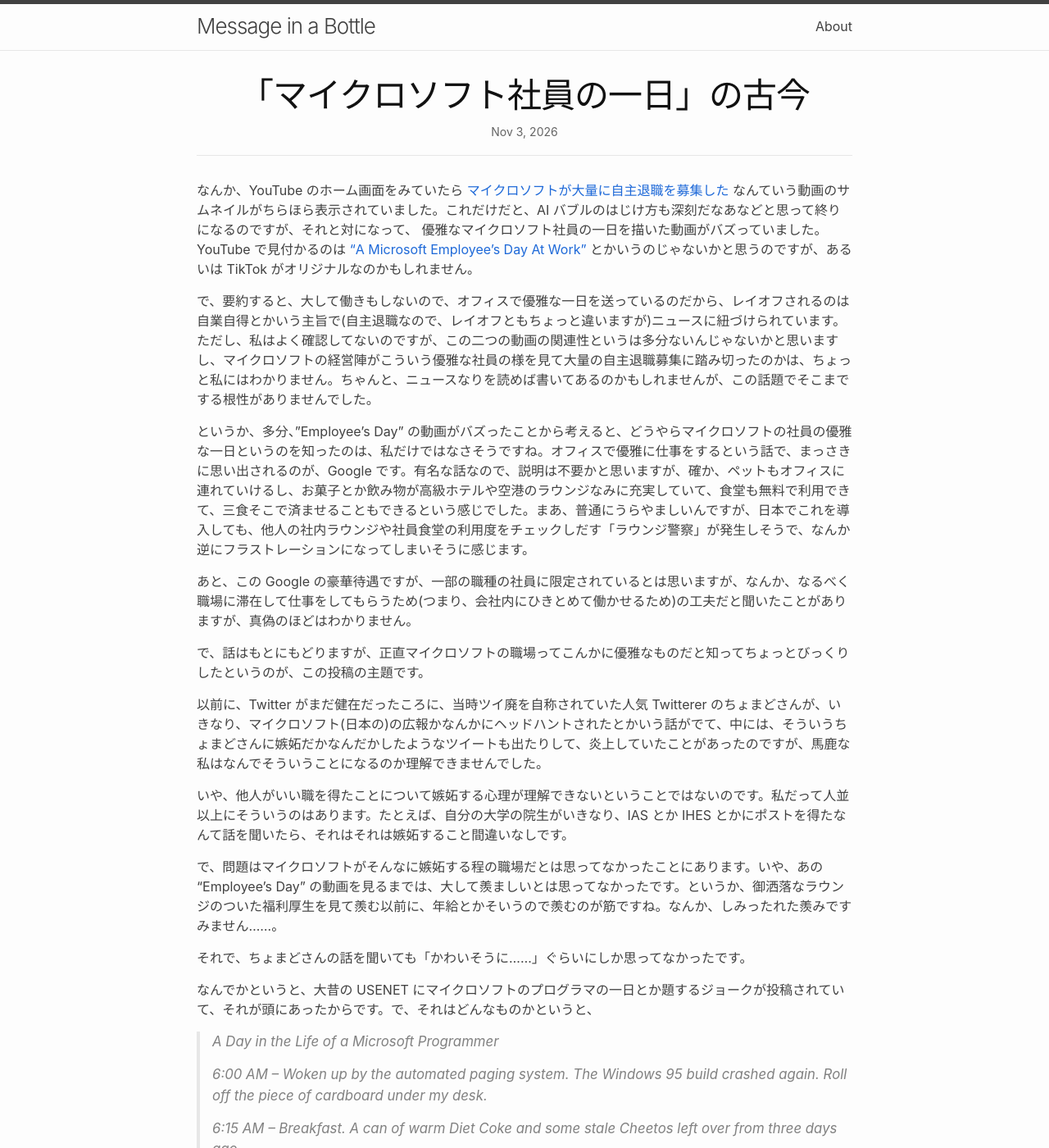
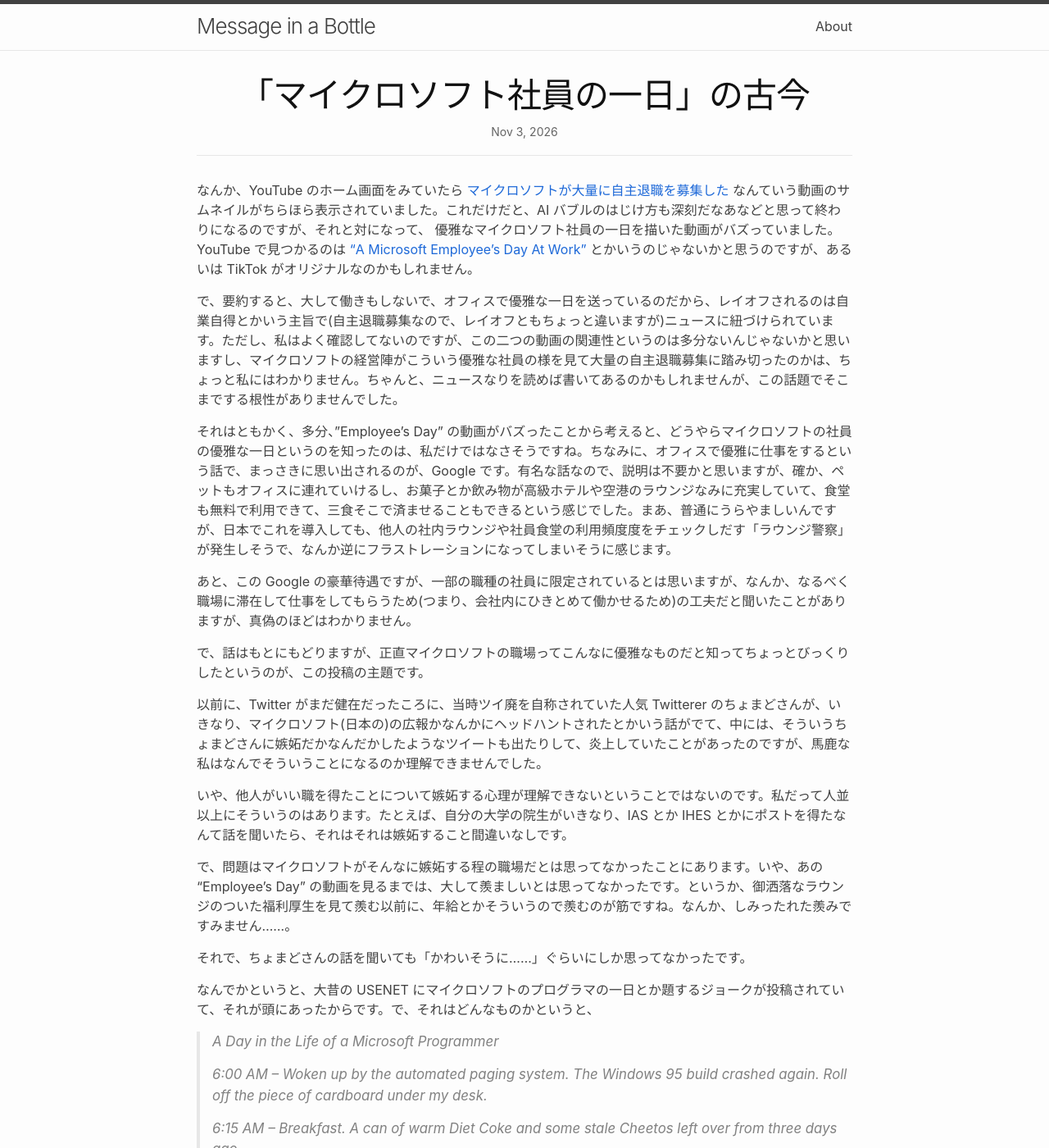
Before and after one commit to eiu2/eiu2.github.com, a Jekyll site: the page built from _posts/2026-11-03-ms.md, in a window 1280 px wide and 1400 px high. Shown: the whole window at 82% size. Built offline with Jekyll 4.4.1, drawn with Linux system fonts in a browser that asks for light colours; nearby versions of some CDN libraries.

Commit message:
Update 2026-11-03-ms.md

```diff
--- a/_posts/2026-11-03-ms.md
+++ b/_posts/2026-11-03-ms.md
@@ -6,25 +6,25 @@
 
 なんか、YouTube のホーム画面をみていたら
 [マイクロソフトが大量に自主退職を募集した](https://www.bbc.com/news/articles/c6m24klyjr8no)
-なんていう動画のサムネイルがちらほら表示されていました。これだけだと、AI バブルのはじけ方も深刻だなあなどと思って終りになるのですが、それと対になって、
+なんていう動画のサムネイルがちらほら表示されていました。これだけだと、AI バブルのはじけ方も深刻だなあなどと思って終わりになるのですが、それと対になって、
 優雅なマイクロソフト社員の一日を描いた動画がバズっていました。
-YouTube で見付かるのは
+YouTube で見つかるのは
 ["A Microsoft Employee's Day At Work"](https://youtube.com/shorts/e9tdlNFABJQ?si=qZihUpkJmWHbHxWo)
 とかいうのじゃないかと思うのですが、あるいは TikTok がオリジナルなのかもしれません。
 
-で、要約すると、大して働きもしないので、オフィスで優雅な一日を送っているのだから、レイオフされるのは自業自得とかいう主旨で(自主退職なので、レイオフともちょっと違いますが)ニュースに紐づけられています。ただし、私はよく確認してないのですが、この二つの動画の関連性というは多分ないんじゃないかと思いますし、マイクロソフトの経営陣がこういう優雅な社員の様を見て大量の自主退職募集に踏み切ったのかは、ちょっと私にはわかりません。ちゃんと、ニュースなりを読めば書いてあるのかもしれませんが、この話題でそこまでする根性がありませんでした。
+で、要約すると、大して働きもしないで、オフィスで優雅な一日を送っているのだから、レイオフされるのは自業自得とかいう主旨で(自主退職募集なので、レイオフともちょっと違いますが)ニュースに紐づけられています。ただし、私はよく確認してないのですが、この二つの動画の関連性というのは多分ないんじゃないかと思いますし、マイクロソフトの経営陣がこういう優雅な社員の様を見て大量の自主退職募集に踏み切ったのかは、ちょっと私にはわかりません。ちゃんと、ニュースなりを読めば書いてあるのかもしれませんが、この話題でそこまでする根性がありませんでした。
 
-というか、多分、"Employee's Day" の動画がバズったことから考えると、どうやらマイクロソフトの社員の優雅な一日というのを知ったのは、私だけではなさそうですね。オフィスで優雅に仕事をするという話で、まっさきに思い出されるのが、Google です。有名な話なので、説明は不要かと思いますが、確か、ペットもオフィスに連れていけるし、お菓子とか飲み物が高級ホテルや空港のラウンジなみに充実していて、食堂も無料で利用できて、三食そこで済ませることもできるという感じでした。まあ、普通にうらやましいんですが、日本でこれを導入しても、他人の社内ラウンジや社員食堂の利用度をチェックしだす「ラウンジ警察」が発生しそうで、なんか逆にフラストレーションになってしまいそうに感じます。
+それはともかく、多分、"Employee's Day" の動画がバズったことから考えると、どうやらマイクロソフトの社員の優雅な一日というのを知ったのは、私だけではなさそうですね。ちなみに、オフィスで優雅に仕事をするという話で、まっさきに思い出されるのが、Google です。有名な話なので、説明は不要かと思いますが、確か、ペットもオフィスに連れていけるし、お菓子とか飲み物が高級ホテルや空港のラウンジなみに充実していて、食堂も無料で利用できて、三食そこで済ませることもできるという感じでした。まあ、普通にうらやましいんですが、日本でこれを導入しても、他人の社内ラウンジや社員食堂の利用頻度度をチェックしだす「ラウンジ警察」が発生しそうで、なんか逆にフラストレーションになってしまいそうに感じます。
 
 あと、この Google の豪華待遇ですが、一部の職種の社員に限定されているとは思いますが、なんか、なるべく職場に滞在して仕事をしてもらうため(つまり、会社内にひきとめて働かせるため)の工夫だと聞いたことがありますが、真偽のほどはわかりません。
 
-で、話はもとにもどりますが、正直マイクロソフトの職場ってこんかに優雅なものだと知ってちょっとびっくりしたというのが、この投稿の主題です。
+で、話はもとにもどりますが、正直マイクロソフトの職場ってこんなに優雅なものだと知ってちょっとびっくりしたというのが、この投稿の主題です。
 
 以前に、Twitter がまだ健在だったころに、当時ツイ廃を自称されていた人気 Twitterer のちょまどさんが、いきなり、マイクロソフト(日本の)の広報かなんかにヘッドハントされたとかいう話がでて、中には、そういうちょまどさんに嫉妬だかなんだかしたようなツイートも出たりして、炎上していたことがあったのですが、馬鹿な私はなんでそういうことになるのか理解できませんでした。
 
 いや、他人がいい職を得たことについて嫉妬する心理が理解できないということではないのです。私だって人並以上にそういうのはあります。たとえば、自分の大学の院生がいきなり、IAS とか IHES とかにポストを得たなんて話を聞いたら、それはそれは嫉妬すること間違いなしです。
 
-で、問題はマイクロソフトがそんなに嫉妬する程の職場だとは思ってなかったことにあります。いや、あの "Employee's Day" の動画を見るまでは、大して羨ましいとは思ってなかったです。というか、御洒落なラウンジのついた福利厚生を見て羨む以前に、年給とかそいうので羨むのが筋ですね。なんか、しみったれた羨みですみません……。
+で、問題はマイクロソフトがそんなに嫉妬する程の職場だとは思ってなかったことにあります。いや、あの "Employee's Day" の動画を見るまでは、大して羨ましいとは思ってなかったです。というか、御洒落なラウンジのついた福利厚生を見て羨む以前に、年給とかそういうので羨むのが筋ですね。なんか、しみったれた羨みですみません……。
 
 それで、ちょまどさんの話を聞いても「かわいそうに……」ぐらいにしか思ってなかったです。
 
```
